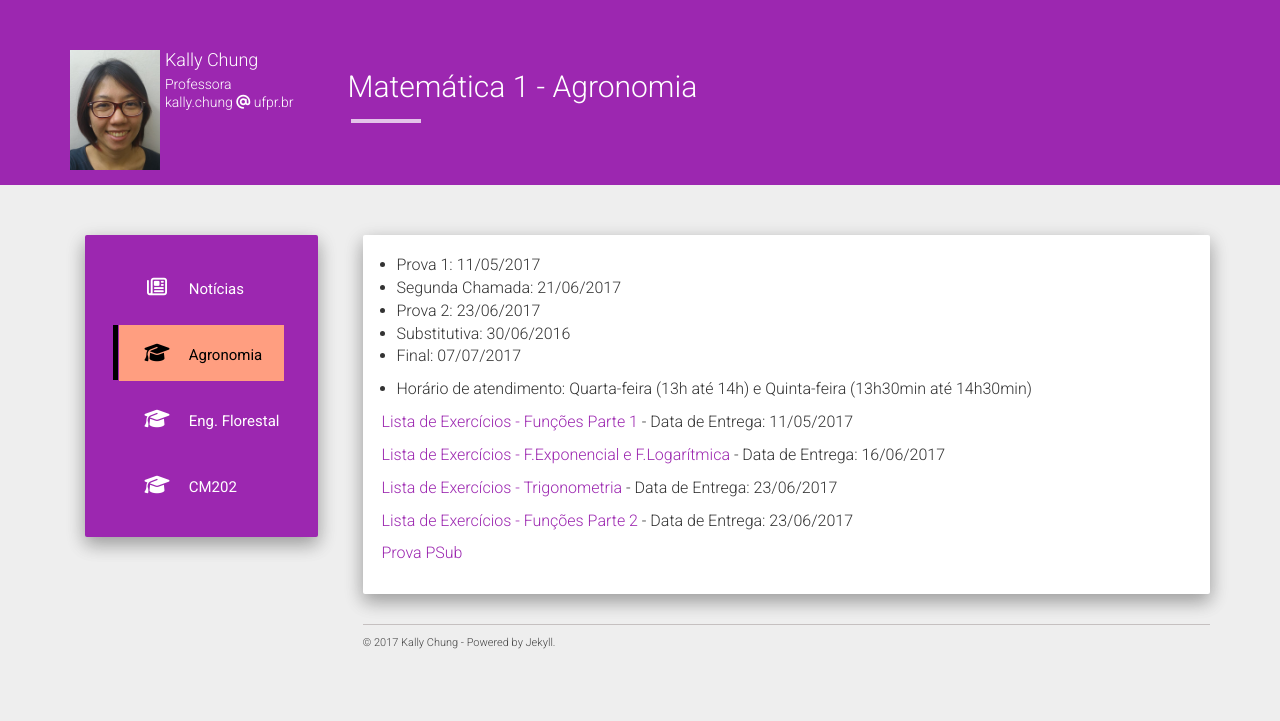
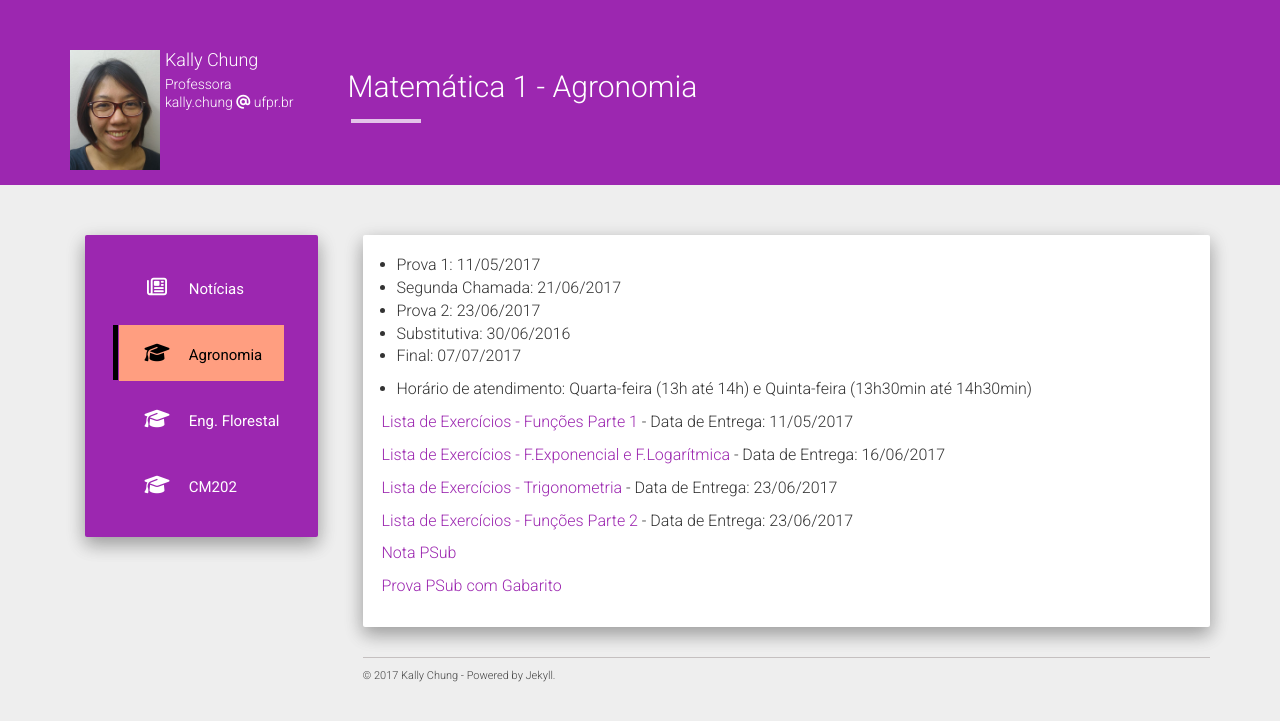
Before and after one commit to chunggnuhc/chunggnuhc.github.io, a Jekyll site: the page built from agronomia.md, in a window 1280 px wide. Shown: the top 721 px of the page. Built offline with Jekyll 4.4.1, drawn with Linux system fonts in a browser that asks for light colours; nearby versions of some CDN libraries.

Commit message:
PSub+gabarito - Agron - disponibilizada

```diff
--- a/agronomia.md
+++ b/agronomia.md
@@ -20,4 +20,6 @@ permalink: /agronomia/
 
 [Lista de Exercícios - Funções Parte 2](/disciplinas/listaOperFuncoes.pdf) - Data de Entrega: 23/06/2017
 
-[Prova PSub](/disciplinas/Notas PSub -Upd 05072017.pdf)
+[Nota PSub](/disciplinas/Notas PSub -Upd 05072017.pdf)
+
+[Prova PSub com Gabarito](/disciplinas/mainPSub+Gabarito.pdf)
```
